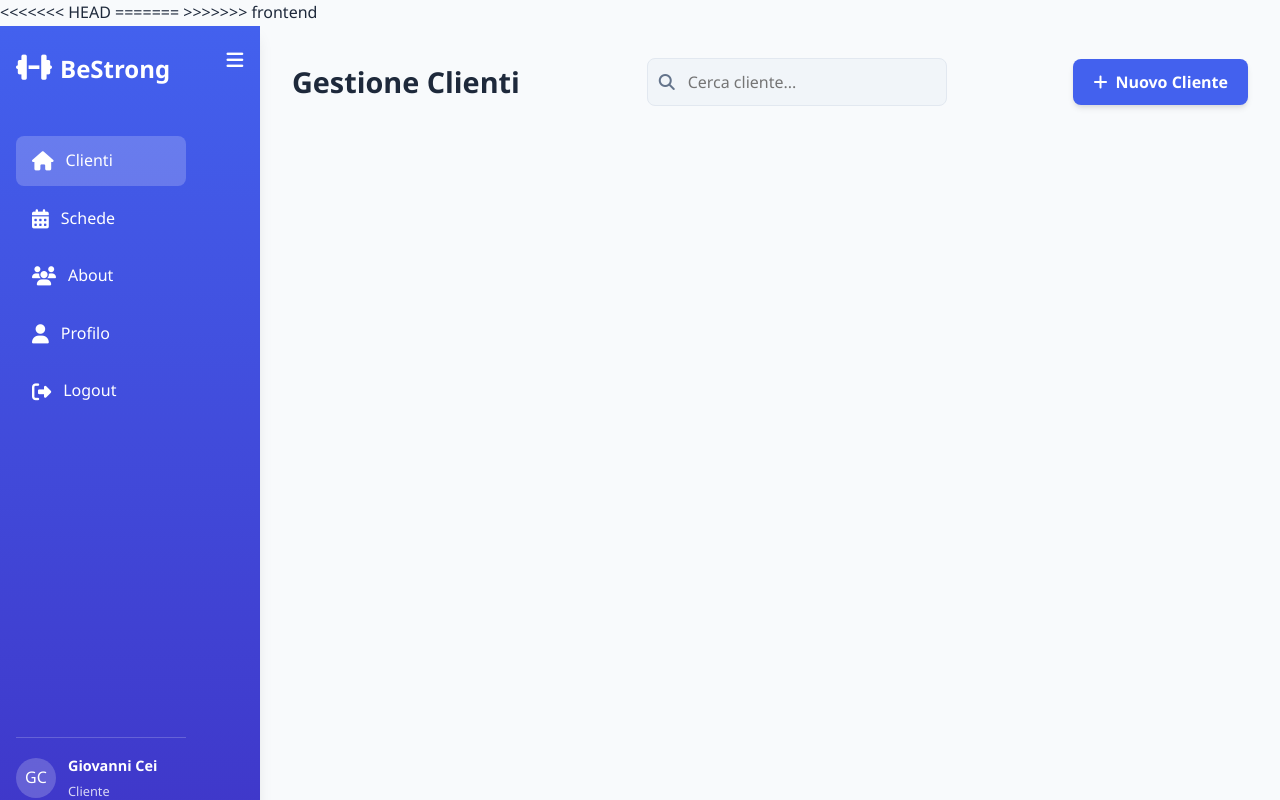
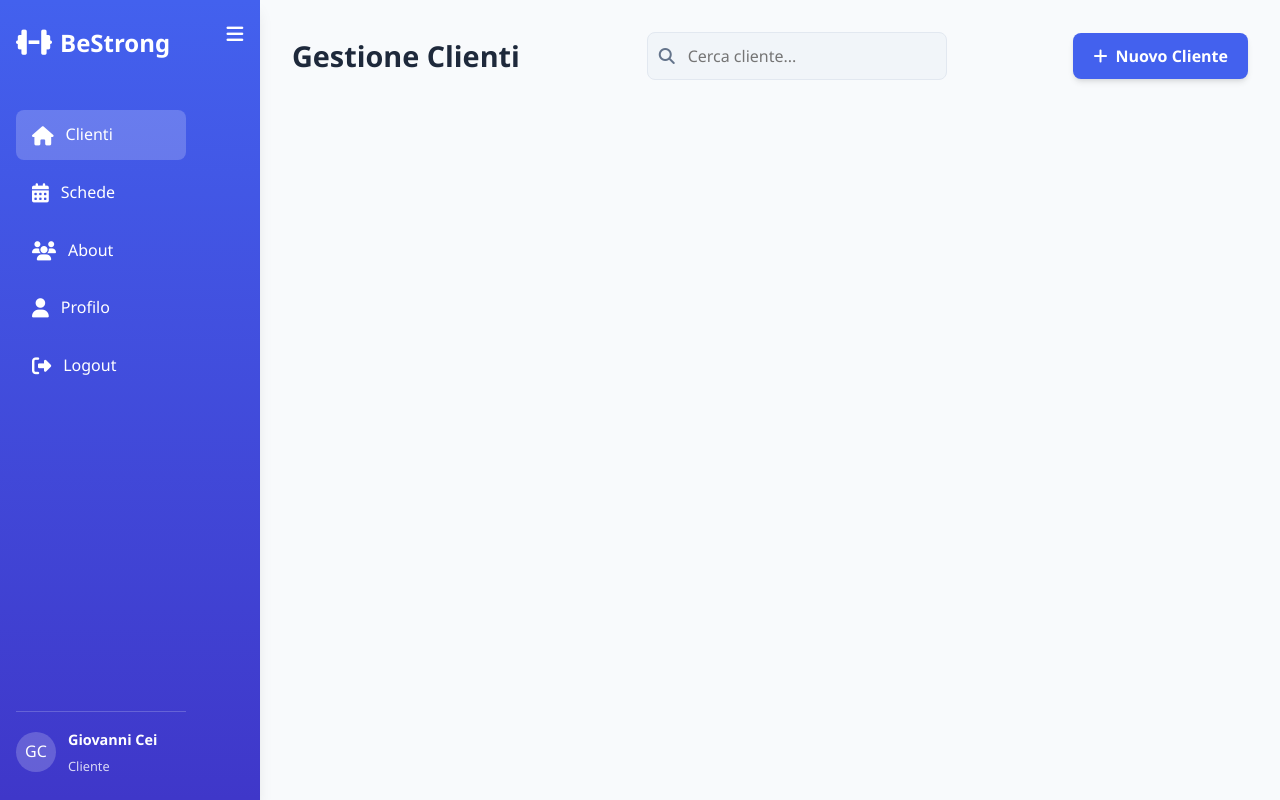
Before and after one commit to Nicola670/Bestrong, a Flask app: page /dashboard in a window 1280 px wide. Run offline with Flask 3, Linux system fonts and the light colour scheme; a user stored in the database is signed in; data comes from the database, SQL or seed files in the repository.

Commit message:
fix: sistemato errore del merge

```diff
--- a/templates/change_password.html
+++ b/templates/change_password.html
@@ -38,10 +38,7 @@
         </form>
     </div>
 
-<<<<<<< HEAD
     <script src="js/change_password.js"></script>
-=======
     <script src="{{ url_for('static', filename='js/change_password.js') }}"></script>
->>>>>>> frontend
 </body>
 </html>
--- a/templates/dashboard.html
+++ b/templates/dashboard.html
@@ -6,11 +6,8 @@
         <meta name="viewport" content="width=device-width, initial-scale=1.0">
         <title>Dashboard-bestrong</title>
 
-<<<<<<< HEAD
-=======
         <link rel="stylesheet" href="css/dashboard.css">
         <!-- <link rel="stylesheet" href="{{ url_for('static', filename='css/dashboard.css') }}"> -->
->>>>>>> frontend
         <link rel="stylesheet" href="https://cdnjs.cloudflare.com/ajax/libs/font-awesome/6.4.0/css/all.min.css">
         <link rel="stylesheet" href="{{ url_for('static', filename='css/dashboard.css') }}">
 
```
